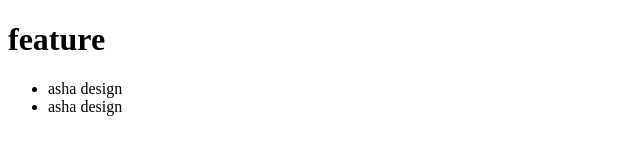
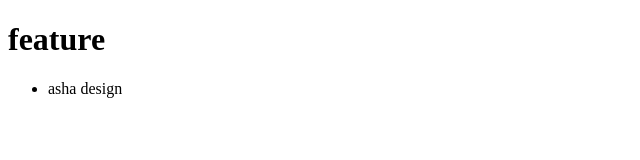
Before and after one commit to rizan-creation/own-site-new, a plain HTML site: page feature.html in a window 1280 px wide. Shown: the full height of the page, 0-640 px from the left. Drawn offline with Linux system fonts and the light colour scheme.

Commit message:
fix: all files

```diff
--- a/feature.html
+++ b/feature.html
@@ -9,7 +9,7 @@
     <h1>feature</h1>
     <ul>
         <li>asha design</li>
-        <li>asha design</li>
+
     </ul>
 </body>
 </html>
```
